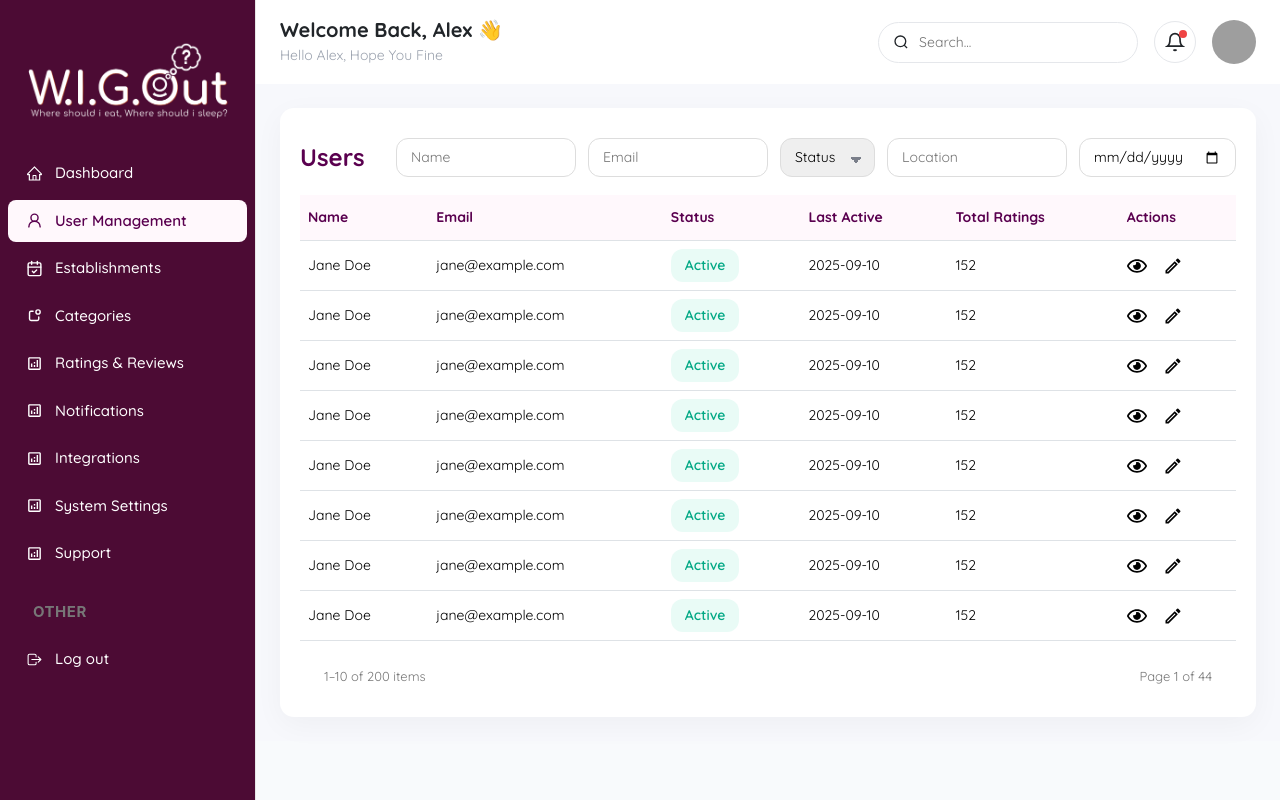
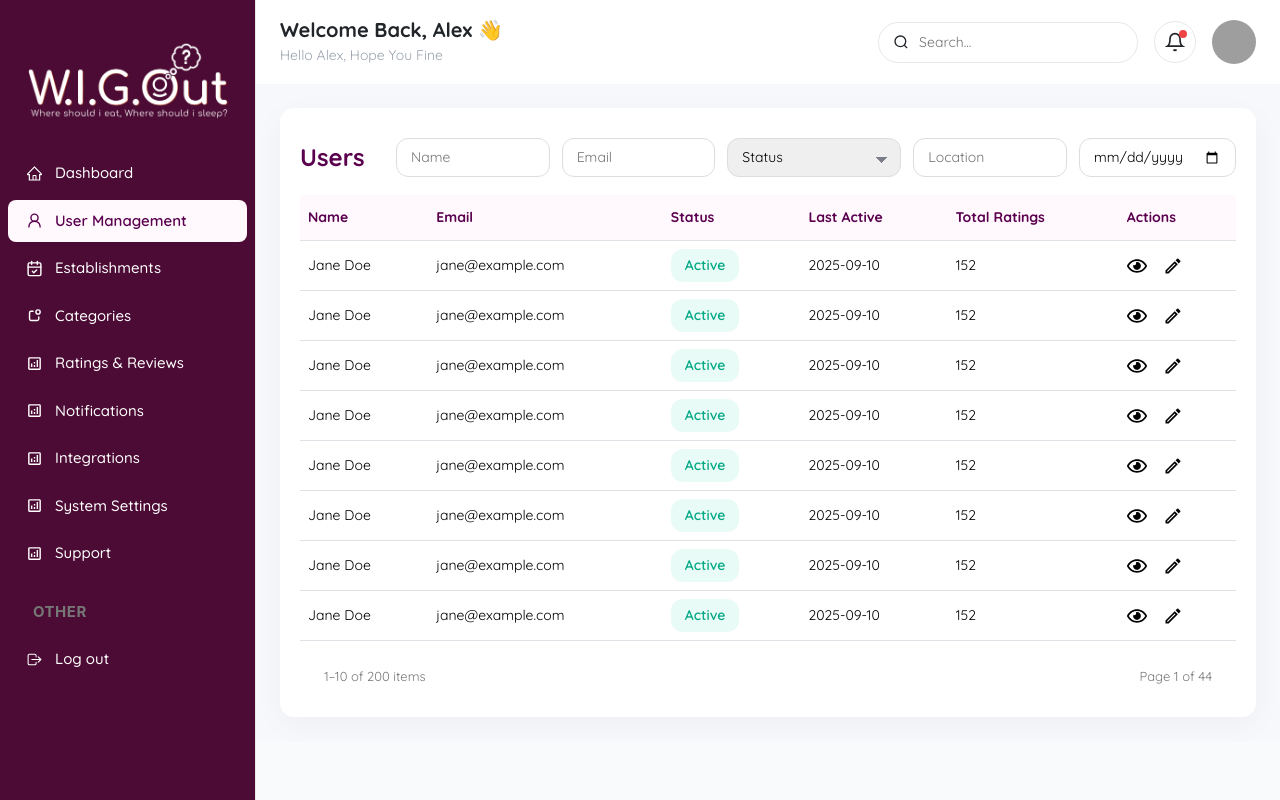
Before and after one commit to 0SyedAli/wigout, a Next.js app: page /dashboard/users in a window 1280 px wide. Built offline with nearby package versions, Linux system fonts and the light colour scheme; grey boxes are pictures that could not be loaded.

Commit message:
all ui done

```diff
--- a/src/app/(admin)/dashboard/page.jsx
+++ b/src/app/(admin)/dashboard/page.jsx
@@ -185,7 +185,7 @@ function StatCard({ title, value, danger }) {
             </div>
             <span className={`stat-badge ${danger ? "red" : ""}`}>{danger ? <ImArrowDownLeft2  /> : <ImArrowUpRight2 />} 4.8%</span>
           </div>
-          <Image width={89.79} height={36.77} alt="" src={`/images/${danger ? 'wo-chart-icon2.png' : 'wo-chart-icon1.png'}`} />
+          <Image width={70.79} height={36.77} alt="" src={`/images/${danger ? 'wo-chart-icon2.png' : 'wo-chart-icon1.png'}`} />
         </div>
       </div>
     </div>
--- a/src/app/globals.css
+++ b/src/app/globals.css
@@ -506,10 +506,12 @@ p {
   padding: 15px;
   box-shadow: rgba(99, 99, 99, 0.2) 0px 2px 8px 0px;
 }
+
 a {
-    color: inherit;
-    text-decoration: none;
-}
+  color: inherit;
+  text-decoration: none;
+}
+
 .place-card img {
   border-radius: 30px;
   width: 100%;
@@ -1341,6 +1343,7 @@ table th {
   font-weight: 600;
   color: #5a004f;
   padding-left: 0;
+  gap: 20px;
 }
 
 .page-header-main {
@@ -1363,7 +1366,7 @@ table th {
 .filter-bar {
   display: flex;
   gap: 12px;
-  flex-wrap: wrap;
+  flex-wrap: nowrap;
 }
 
 .filter-bar input,
@@ -1372,6 +1375,7 @@ table th {
   border: 1px solid #ddd;
   padding: 8px 14px;
   font-size: 14px;
+  width: 100%;
 }
 
 /* ===== Table ===== */
@@ -1721,6 +1725,16 @@ button {
   }
 }
 
+@media (max-height:700px) {
+  .sidebar-header {
+    margin-top: 10px;
+  }
+
+  .sidebar-header img {
+    width: 150px;
+  }
+}
+
 @media (max-height:650px) {
   .auth-box-login h2 {
     font-size: 40px;
@@ -1735,4 +1749,16 @@ button {
   .auth-sub {
     margin-bottom: 15px;
   }
-}
+
+  .menu-item {
+    font-size: 13px;
+    padding: 8px 18px;
+  }
+}
+
+@media (max-height:580px) {
+  ul.list-unstyled.list-unstyled2 {
+    height: 280px;
+    overflow: auto;
+  }
+}
```
